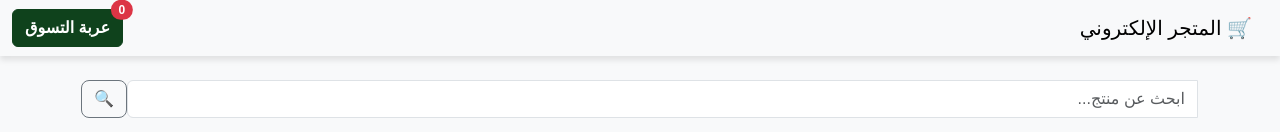
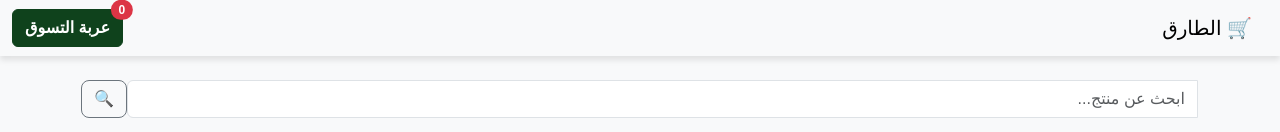
Before and after one commit to moksha101/webapp, a plain HTML site: page index.html in a window 1280 px wide. Shown: the top 132 px of the page. Drawn offline with nearby package versions, Linux system fonts and the light colour scheme.

Commit message:
Update index.html

```diff
--- a/index.html
+++ b/index.html
@@ -13,7 +13,7 @@
   <!-- شريط التنقل -->
   <nav class="navbar navbar-light bg-light">
     <div class="container-fluid">
-      <a class="navbar-brand" href="#" onclick="location.reload()">🛒 المتجر الإلكتروني</a>
+      <a class="navbar-brand" href="#" onclick="location.reload()">🛒 الطارق</a>
       <button class="btn btn-primary position-relative" id="cart-btn" onclick="showCartPage()">
         عربة التسوق
         <span class="position-absolute top-0 start-100 translate-middle badge rounded-pill bg-danger" id="cart-count">0</span>
```
